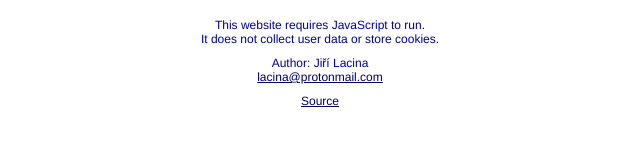
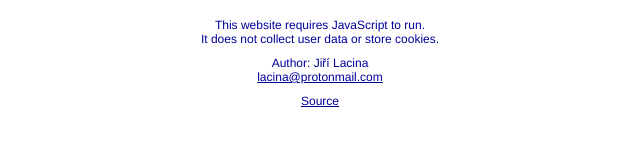
Before and after one commit to lacinajir/800-people, a plain HTML site: page index.html in a window 1280 px wide. Shown: the part 424-570 px from the top of the page, 320-960 px from the left. Drawn offline with Linux system fonts and the light colour scheme.

Commit message:
Update style.css

```diff
--- a/style.css
+++ b/style.css
@@ -117,9 +117,9 @@ table, th, td {
 }
 
 a:link {
-  color: #000066;
+  color: #000099;
 }
 
 a:visited {
-  color: #000066;
+  color: #000099;
 }
```
